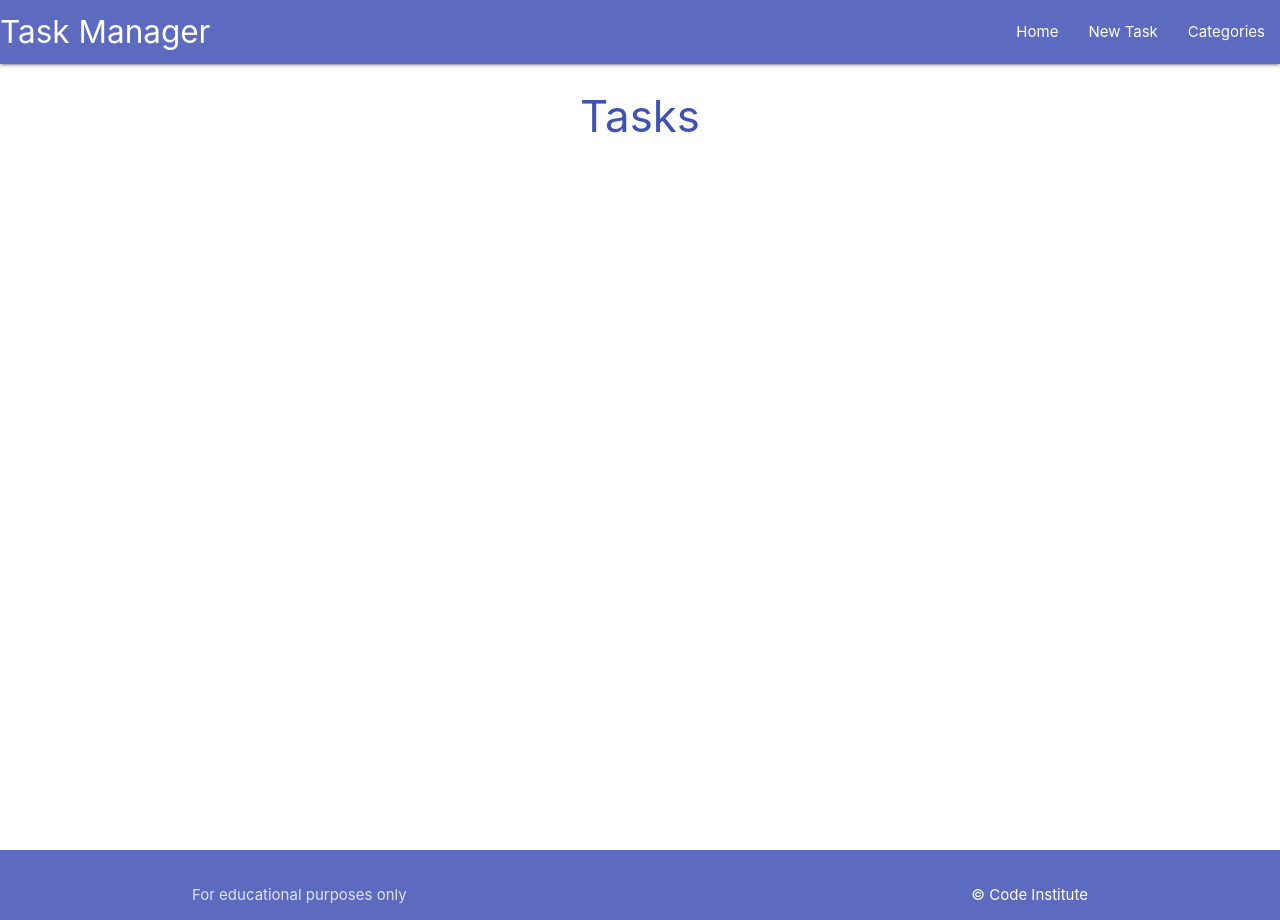
After one commit to sergpapa/materialize-flask-sqlalchemy, a Flask app: page /add_category in a window 1280 px wide. The commit adds this page. Run offline with Flask 3, Linux system fonts and the light colour scheme.

Commit message:
added routes and initial templates for categories and add_category

```diff
--- a/taskmanager/routes.py
+++ b/taskmanager/routes.py
@@ -7,3 +7,11 @@ from taskmanager.models import Category, Task
 @app.route("/")
 def home():
     return render_template("tasks.html")
+
+@app.route('/categories')
+def categories():
+    return render_template('categories.html')
+
+@app.route('/add_category', methods=['GET', 'POST'])
+def category():
+    return render_template('add_category.html')
--- /dev/null
+++ b/taskmanager/templates/add_category.html
@@ -0,0 +1,6 @@
+{% extends "base.html" %}
+{% block content %}
+
+<h3 class="indigo-text center-align">Tasks</h3>
+
+{% endblock %}
--- a/taskmanager/templates/base.html
+++ b/taskmanager/templates/base.html
@@ -26,7 +26,7 @@
                 <ul class="right hide-on-med-and-down">
                   <li><a href="{{ url_for('home') }}">Home</a></li>
                   <li><a href="{{ url_for('home') }}">New Task</a></li>
-                  <li><a href="{{ url_for('home') }}">Categories</a></li>
+                  <li><a href="{{ url_for('categories') }}">Categories</a></li>
 
                 </ul>
               </div>
@@ -36,7 +36,7 @@
             <ul class="sidenav" id="mobile-demo">
                 <li><a href="{{ url_for('home') }}">Home</a></li>
                 <li><a href="{{ url_for('home') }}">New Task</a></li>
-                <li><a href="{{ url_for('home') }}">Categories</a></li>
+                <li><a href="{{ url_for('categories') }}">Categories</a></li>
             </ul>
         </header>
 
```
Also changed, not shown: taskmanager/templates/categories.html (added).
